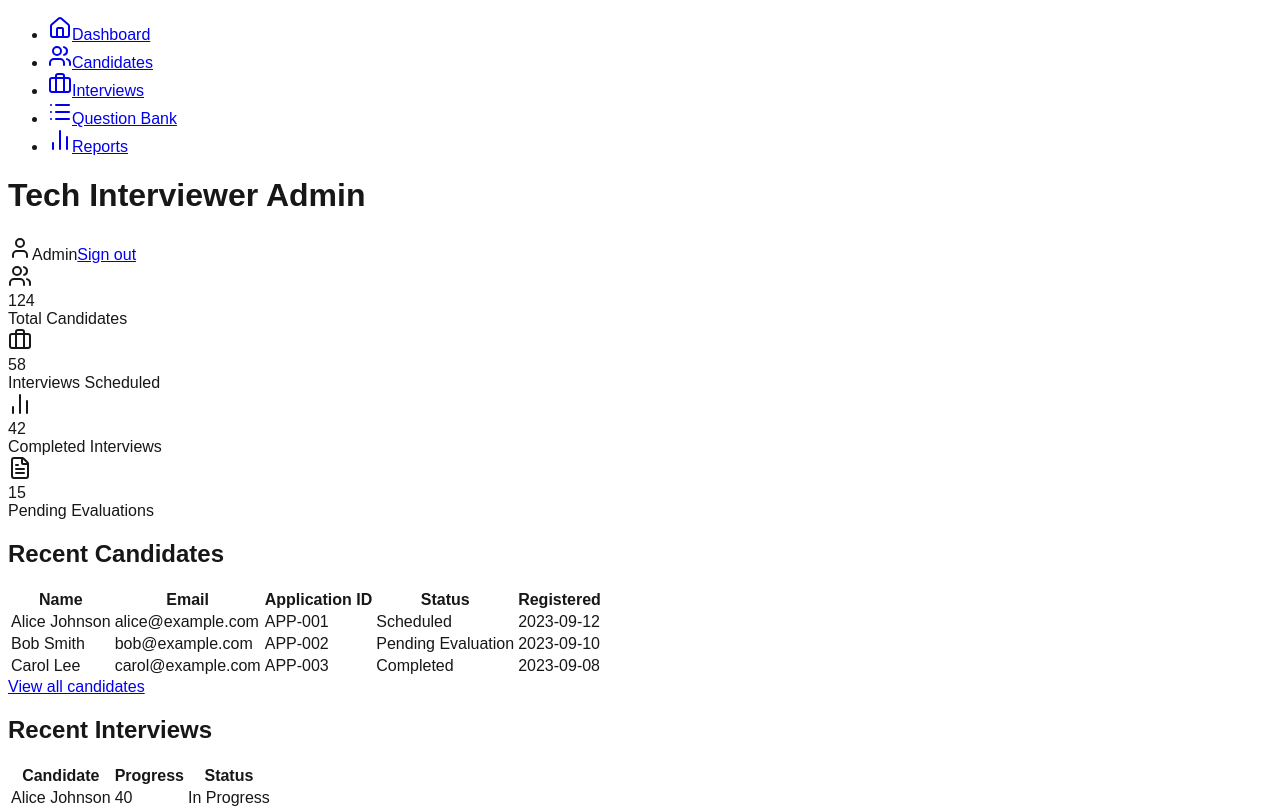
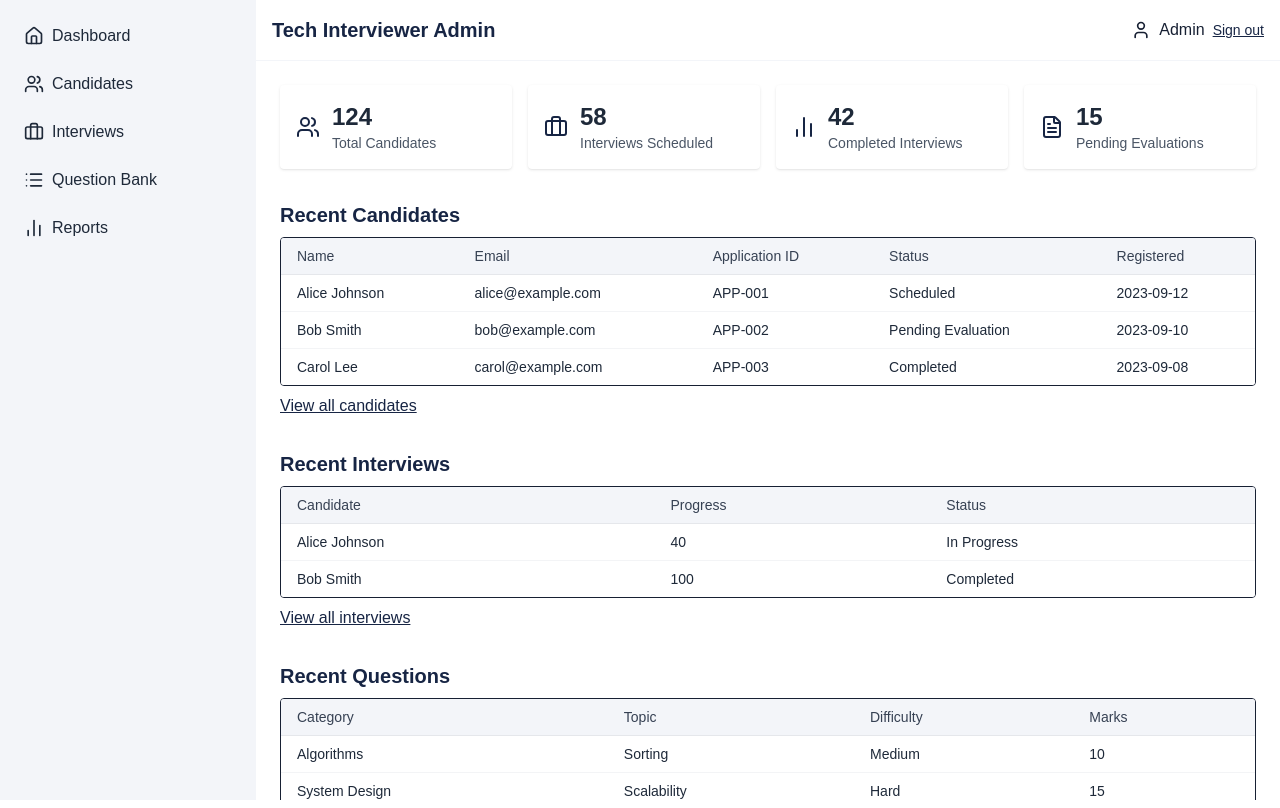
Before and after one commit to likithha500/tech-interviewer-agent, a Next.js app: page / in a window 1280 px wide. Shown: the top 808 px of the page. Built offline with nearby package versions, Linux system fonts and the light colour scheme.

Commit message:
Complete Phase 1 dashboard and Tailwind styling

```diff
--- a/app/globals.css
+++ b/app/globals.css
@@ -1,25 +1,27 @@
+@import "tailwindcss";
 
 :root {
   --background: #ffffff;
-  --foreground: #171717;
+  --foreground: #172033;
 }
 
 @theme inline {
   --color-background: var(--background);
   --color-foreground: var(--foreground);
-  --font-sans: var(--font-geist-sans);
-  --font-mono: var(--font-geist-mono);
+
+  --color-primary: #172544;
+  --color-accent: #dc3545;
+  --color-surface: #f3f5f9;
 }
 
-@media (prefers-color-scheme: dark) {
-  :root {
-    --background: #0a0a0a;
-    --foreground: #ededed;
-  }
+html,
+body {
+  min-height: 100%;
 }
 
 body {
   background: var(--background);
   color: var(--foreground);
   font-family: Arial, Helvetica, sans-serif;
+  margin: 0;
 }
```
